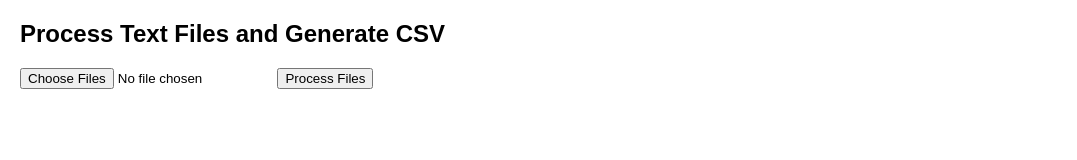
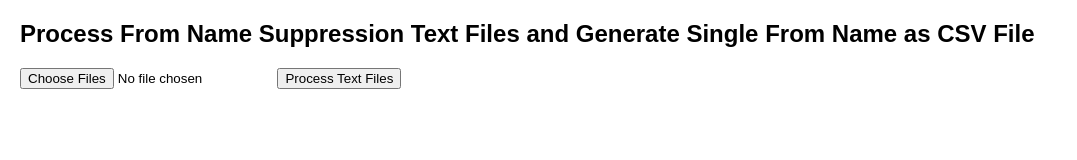
Before and after one commit to Preetish77/ECS_INTERNAL, a plain HTML site: page index.html in a window 1280 px wide. Shown: the whole page, without its empty margins (0-1077 px from the left). Drawn offline with Linux system fonts and the light colour scheme.

Commit message:
Update index.html

```diff
--- a/index.html
+++ b/index.html
@@ -3,7 +3,7 @@
 <head>
     <meta charset="UTF-8">
     <meta name="viewport" content="width=device-width, initial-scale=1.0">
-    <title>Process Text Files and Generate CSV</title>
+    <title>Process From Name Suppression Text Files and Generate Single From Name as CSV File</title>
     <style>
         body {
             font-family: Arial, sans-serif;
@@ -15,9 +15,9 @@
     </style>
 </head>
 <body>
-    <h2>Process Text Files and Generate CSV</h2>
+    <h2>Process From Name Suppression Text Files and Generate Single From Name as CSV File</h2>
     <input type="file" id="fileInput" multiple>
-    <button onclick="processFiles()">Process Files</button>
+    <button onclick="processFiles()">Process Text Files</button>
 
     <script src="app.js"></script>
 
```
